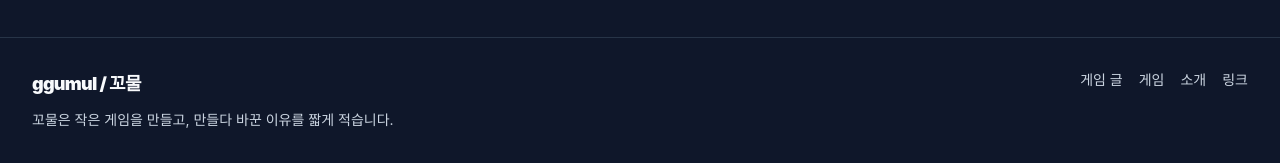
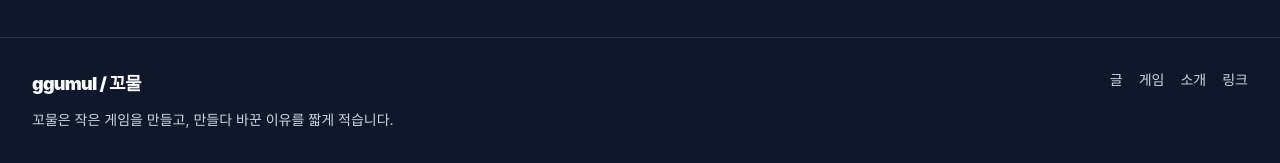
Before and after one commit to ggumul/ggumul-blog, a Next.js app: page /about in a window 1280 px wide. Shown: the part 888-1051 px from the top of the page. Built offline with nearby package versions, Linux system fonts and the light colour scheme.

Commit message:
fix: rename writing navigation copy

```diff
--- a/app/opengraph-image.tsx
+++ b/app/opengraph-image.tsx
@@ -44,7 +44,7 @@ export default function OpenGraphImage() {
         </div>
         <div style={{ display: 'flex', gap: '16px', fontSize: 22, color: '#6a6159' }}>
           <div style={{ padding: '12px 20px', borderRadius: '9999px', border: '1px solid rgba(86,65,44,0.15)' }}>게임</div>
-          <div style={{ padding: '12px 20px', borderRadius: '9999px', border: '1px solid rgba(86,65,44,0.15)' }}>게임 글</div>
+          <div style={{ padding: '12px 20px', borderRadius: '9999px', border: '1px solid rgba(86,65,44,0.15)' }}>글</div>
         </div>
       </div>
     ),
--- a/app/writing/[slug]/page.tsx
+++ b/app/writing/[slug]/page.tsx
@@ -57,7 +57,7 @@ function resolvePostHeroFallback(post: { slug: string; category: string }) {
     label: 'GGUMUL',
     title: post.category,
     description: '게임을 만들며 잡아 둔 방향과 플레이 방식을 짧게 담은 글입니다.',
-    badge: '게임 글',
+    badge: '글',
     tone: 'bg-[#151929]',
   };
 }
@@ -137,7 +137,7 @@ export default async function WritingDetailPage({ params }: { params: Promise<{
       <script type="application/ld+json" dangerouslySetInnerHTML={{ __html: JSON.stringify(articleJsonLd) }} />
 
       <Link href="/writing" className="inline-flex min-h-[40px] items-center rounded-full border border-line/80 px-4 py-2 text-sm font-semibold text-subtext transition hover:border-point/60 hover:text-text">
-        게임 글로
+        글 목록으로
       </Link>
 
       <header className="rounded-2xl border border-line/70 bg-surface/70 p-5 md:p-8">
--- a/components/site-shell.tsx
+++ b/components/site-shell.tsx
@@ -3,7 +3,7 @@ import type { ReactNode } from 'react';
 
 const NAV_ITEMS = [
   { href: '/projects', label: '게임' },
-  { href: '/writing', label: '게임 글' },
+  { href: '/writing', label: '글' },
   { href: '/about', label: '소개' },
   { href: '/links', label: '링크' },
 ];
@@ -48,7 +48,7 @@ export function SiteShell({ children }: { children: ReactNode }) {
             <p className="mt-2 max-w-2xl leading-7">꼬물은 작은 게임을 만들고, 만들다 바꾼 이유를 짧게 적습니다.</p>
           </div>
           <div className="flex flex-wrap gap-x-4 gap-y-2 md:justify-end">
-            <Link href="/writing" className="transition hover:text-text">게임 글</Link>
+            <Link href="/writing" className="transition hover:text-text">글</Link>
             <Link href="/projects" className="transition hover:text-text">게임</Link>
             <Link href="/about" className="transition hover:text-text">소개</Link>
             <Link href="/links" className="transition hover:text-text">링크</Link>
--- a/content/writing/2026-04-26-runtime-화면-확인-기록.mdx
+++ b/content/writing/2026-04-26-runtime-화면-확인-기록.mdx
@@ -43,4 +43,4 @@ relatedProjects:
 
 같은 숫자라도 조건이 바뀌면 다른 카드가 됩니다. 10은 어떤 판에서는 쓸 수 있지만, 이번 판에서는 짝수라 버림 더미로 갑니다. 그 다음에 15가 턴을 가져가는 순서까지 들어와야 한 턴 판정으로 읽힙니다.
 
-그래서 마지막 문장도 10, 5, 15의 자리만 다시 짚습니다. 10은 버림 더미, 5와 15는 승부 후보, 턴을 가져가는 카드는 15입니다. 이 셋을 한 번에 붙여야 짧은 카드 게임 글이 규칙 설명으로 새지 않습니다.
+그래서 마지막 문장도 10, 5, 15의 자리만 다시 짚습니다. 10은 버림 더미, 5와 15는 승부 후보, 턴을 가져가는 카드는 15입니다. 이 셋을 한 번에 붙여야 짧은 카드 글이 규칙 설명으로 새지 않습니다.
--- a/lib/site.ts
+++ b/lib/site.ts
@@ -12,7 +12,7 @@ export const siteConfig = {
     '꼬물',
     'ggumul',
     '인디 게임',
-    '게임 글',
+    '제작 과정',
     '게임 프로젝트',
     'Wanderer',
   ],
```
Also changed, not shown: 2 other files (tests, documents, lock files or other folders).
